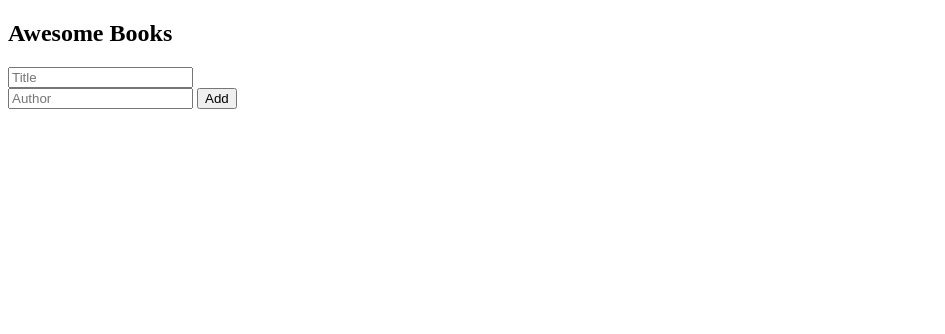
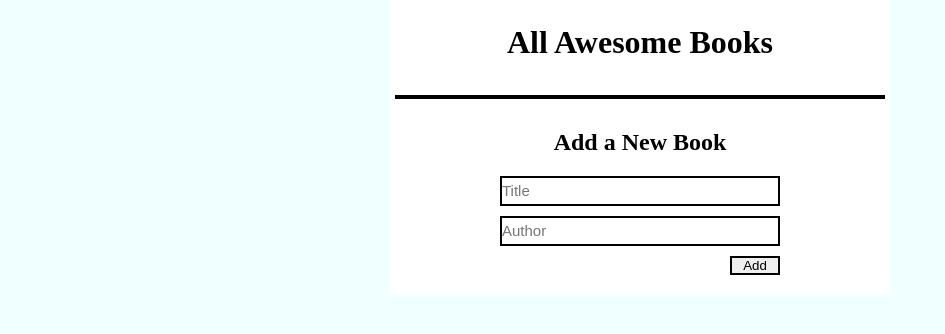
Before and after one commit to muskan2532150/Awesome_books, a website with bundled scripts: page index.html in a window 1280 px wide. Shown: the whole page, without its empty margins (0-945 px from the left). Built offline with nearby package versions, Linux system fonts and the light colour scheme.

Commit message:
styling for middle Wireframe css

```diff
--- a/index.html
+++ b/index.html
@@ -8,18 +8,20 @@
     <title>Awesome books</title>
   </head>
   <body>
+    <main class="book-awesome">
+      <h1 class="book-title">All Awesome Books</h1>
       <section class="display-book">
-      <h1>Awesome Books</h1>
         <div class="book-display-container"></div>
       </section>
-
       <section class="add-book">
+        <h2 class="form-header">Add a New Book</h2>
         <form class="book-form">
           <input type="text" id="Title" placeholder="Title" required />
           <input type="text" id="Author" placeholder="Author" required />
           <button class="add-btn" type="submit">Add</button>
         </form>
       </section>
+    </main>
     <script src="./script.js" type="module"></script>
   </body>
 </html>
--- a/script.js
+++ b/script.js
@@ -20,11 +20,10 @@ class BookDetails {
   addBook = function (book) {
     const displayContainer = document.querySelector('.book-display-container');
     const bookContainer = document.createElement('div');
+    bookContainer.className = "book-container"
     bookContainer.innerHTML = `
-        <p class="book-title">${book.title}</p>
-        <p class="book-author">${book.author}</p>
-        <button class="remove-btn">remove</button>
-        <hr>
+        <p class="book-title">"${book.title}" by ${book.author}</p>
+        <button class="remove-btn">Remove</button>
     `;
     displayContainer.appendChild(bookContainer);
   }
--- a/style.css
+++ b/style.css
@@ -1,6 +1,86 @@
+*{
+  margin: 0;
+  padding: 0;
+  box-sizing: border-box;
+}
+
+body{
+  background-color: azure;
+}
+.book-awesome{
+  width: 500px;
+  margin: 0 auto;
+  background-color: white;
+  padding: 20px;
+  display: flex;
+  flex-direction: column;
+  gap: 30px;
+  align-items: center;
+
+}
+
+.display-book{
+  width: 490px;
+  border: 2px black solid;
+}
+
+.book-container{
+  display: flex;
+  justify-content: space-between;
+  width: 100%;
+  align-items: center;
+  padding-inline: 10px;
+}
+
+.book-container:nth-child(odd){
+  background-color: whitesmoke;
+}
+
+.remove-btn{
+  height: 80%;
+  border-radius: 0;
+  outline: none;
+  padding-inline: 8px;
+  border: 2px solid black;
+}
+.book-title{
+  /* font-size: 30px; */
+  line-height: 45px;
+}
+
+.form-header{}
+
 .add-book {
   display: flex;
   flex-direction: column;
   gap: 20px;
-  width: 20%;
+  width: 300px;
+  margin: 0 auto;
+  align-items: center;
 }
+
+.book-form{
+  display: flex;
+  flex-direction: column;
+  gap: 10px;
+  align-items: flex-end;
+}
+
+input{
+  width: 280px;
+  border-radius: 0;
+  outline: none;
+  border: 2px solid black;
+  height: 30px;
+}
+
+input::placeholder{
+  font-size: 15px;
+}
+
+.add-btn{
+  width: 50px;
+  border-radius: 0;
+  outline: none;
+  border: 2px solid black;
+}
```
Lines whose indentation alone changed are shown as unchanged.
